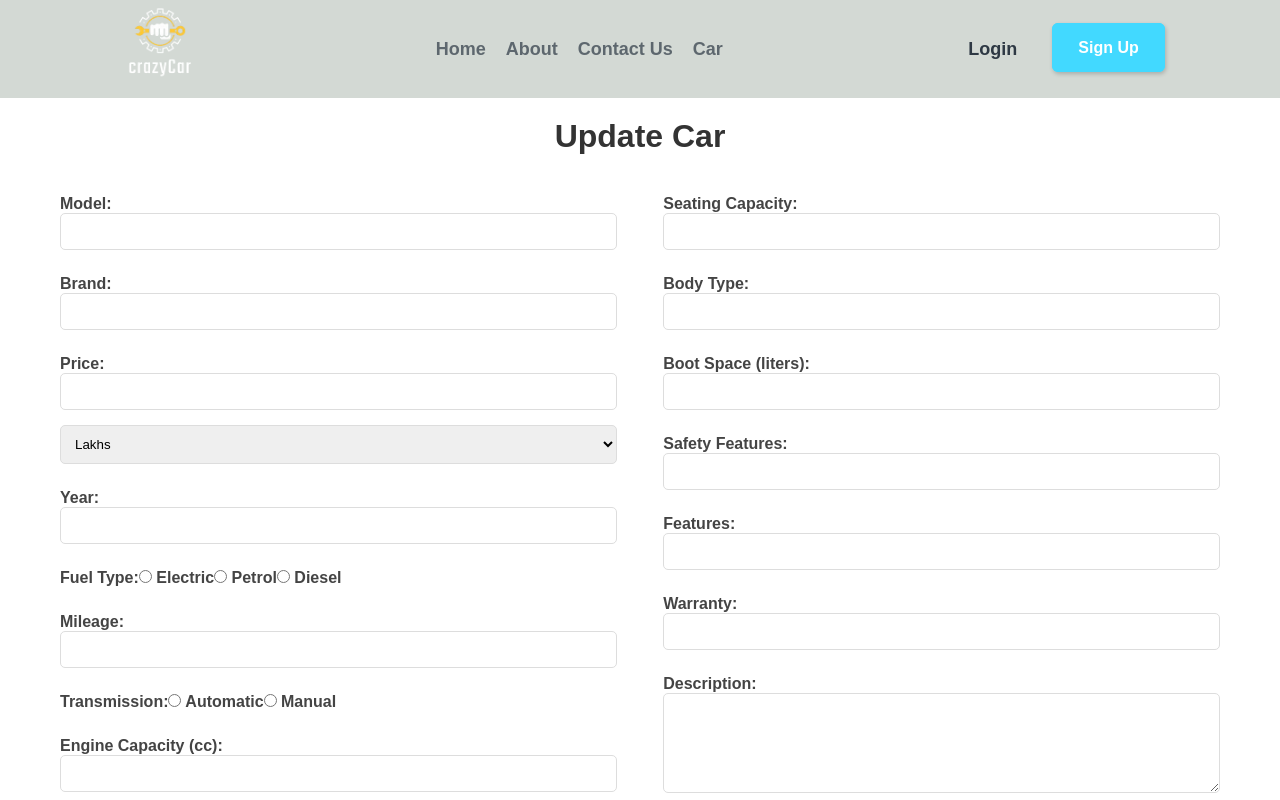
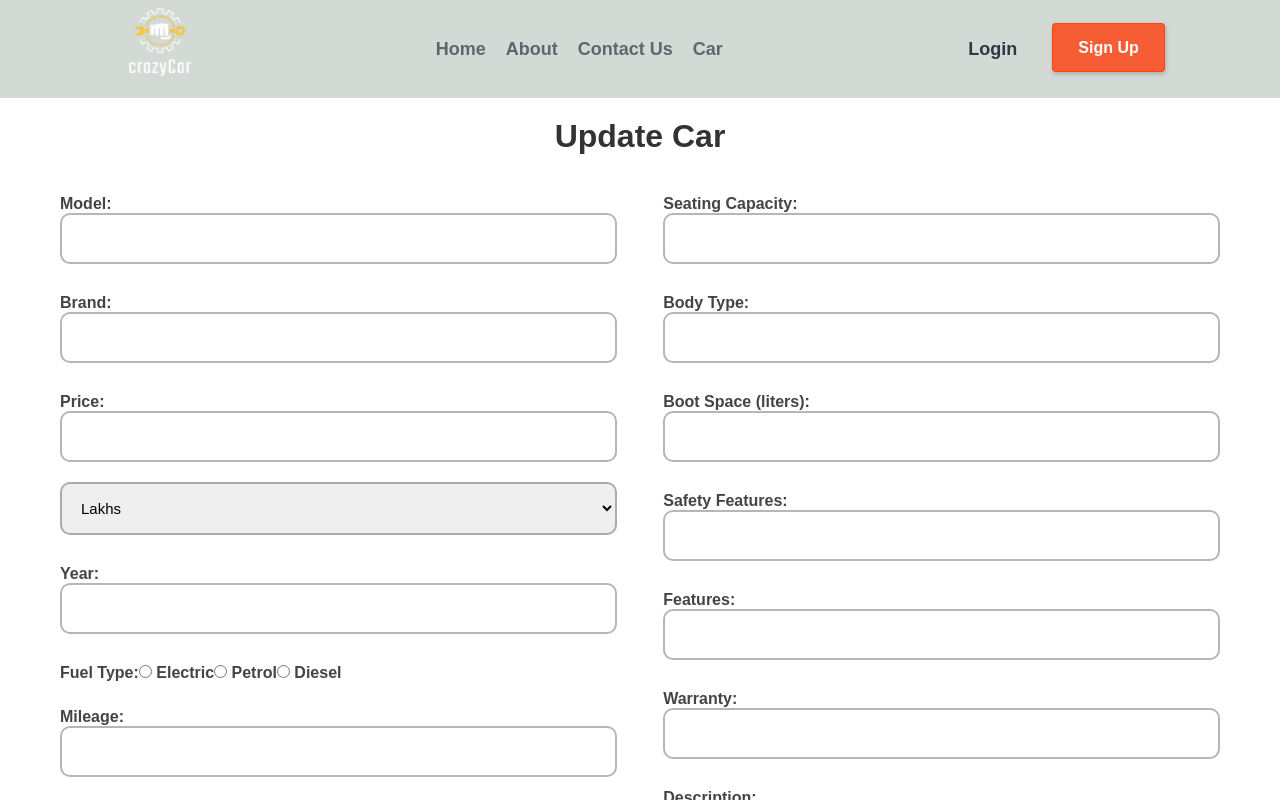
Before and after one commit to princeraval147/crazy-car, a React (Vite) app: page /update-car/1 in a window 1280 px wide. Shown: the top 800 px of the page. Built offline with nearby package versions, Linux system fonts and the light colour scheme; no server answers.

Commit message:
Change Design

```diff
--- a/src/components/Admin/Slidebar.jsx
+++ b/src/components/Admin/Slidebar.jsx
@@ -20,15 +20,16 @@ const Slidebar = () => {
             </NavLink>
           </li>
           <li className="navItem">
+            <NavLink to="addcar" className="hoverEffct">
+              <FaPlus /> Add Car
+            </NavLink>
+          </li>
+          <li className="navItem">
             <NavLink to="carmanage" className="hoverEffct">
               <FaCar /> Car Management
             </NavLink>
           </li>
-          <li className="navItem">
-            <NavLink to="addcar" className="hoverEffct">
-              <FaPlus /> Add Car
-            </NavLink>
-          </li>
+
           <li className="navItem">
             <NavLink to="ratingAnalysis" className="hoverEffct">
               <FaChartBar />  Rating Analysis
--- a/src/components/Admin/UpdateCar.jsx
+++ b/src/components/Admin/UpdateCar.jsx
@@ -100,10 +100,11 @@ const UpdateCar = () => {
                         <input
                             type="text"
                             {...register('model', { required: 'Model is required' })}
-                            style={styles.input}
+                            // style={styles.input}
+                            className='inputFeild'
                             onBlur={(e) => checkModelAvailability(e.target.value)}
                         />
-                        {modelExists && <span style={styles.error}>Model already exists</span>}
+                        {/* {modelExists && <span style={styles.error}>Model already exists</span>} */}
                         {errors.model && <span style={styles.error}>{errors.model.message}</span>}
                     </label>
 
@@ -111,7 +112,8 @@ const UpdateCar = () => {
                         <input
                             type="text"
                             {...register('brand', { required: 'Brand is required' })}
-                            style={styles.input}
+                            // style={styles.input}
+                            className='inputFeild'
                         />
                         {errors.brand && <span style={styles.error}>{errors.brand.message}</span>}
                     </label>
@@ -124,13 +126,15 @@ const UpdateCar = () => {
                                 valueAsNumber: true,
                                 min: { value: 1, message: 'Price must be a positive number' }
                             })}
-                            style={styles.input}
+                            className='inputFeild'
+                            // style={styles.input}
                             min={0}
                         />
                         <select
                             value={priceUnit}
                             onChange={(e) => setPriceUnit(e.target.value)}
-                            style={styles.select}
+                            // style={styles.select}
+                            className='inputFeild'
                         >
                             <option value="Lakhs">Lakhs</option>
                             <option value="Crores">Crores</option>
@@ -141,13 +145,15 @@ const UpdateCar = () => {
                     <label style={styles.label}>Year:
                         <input
                             type="number"
+                            className='inputFeild'
                             {...register('year', {
                                 required: 'Year is required',
                                 valueAsNumber: true,
                                 min: { value: 1900, message: 'Year must be greater than 1900' },
                                 max: { value: new Date().getFullYear(), message: `Year cannot be beyond ${new Date().getFullYear()}` }
                             })}
-                            style={styles.input}
+                            // style={styles.input}
+                            min={1900}
                         />
                         {errors.year && <span style={styles.error}>{errors.year.message}</span>}
                     </label>
@@ -156,7 +162,6 @@ const UpdateCar = () => {
                         <input
                             type="radio"
                             value="Electric"
-
                             {...register('fuelType', { required: 'Fuel type is required' })}
                         /> Electric
                         <input
@@ -176,7 +181,8 @@ const UpdateCar = () => {
                         <input
                             type="text"
                             {...register('mileage', { required: 'Mileage is required' })}
-                            style={styles.input}
+                            // style={styles.input}
+                            className='inputFeild'
                         />
                         {errors.mileage && <span style={styles.error}>{errors.mileage.message}</span>}
                     </label>
@@ -200,7 +206,8 @@ const UpdateCar = () => {
                             {...register('engineCapacity', {
                                 required: 'Engine capacity is required',
                             })}
-                            style={styles.input}
+                            // style={styles.input}
+                            className='inputFeild'
                         />
                         {errors.engineCapacity && <span style={styles.error}>{errors.engineCapacity.message}</span>}
                     </label>
@@ -215,7 +222,8 @@ const UpdateCar = () => {
                                 valueAsNumber: true,
                                 min: { value: 1, message: 'Seating capacity must be at least 1' }
                             })}
-                            style={styles.input}
+                            // style={styles.input}
+                            className='inputFeild'
                         />
                         {errors.seatingCapacity && <span style={styles.error}>{errors.seatingCapacity.message}</span>}
                     </label>
@@ -224,7 +232,8 @@ const UpdateCar = () => {
                         <input
                             type="text"
                             {...register('bodyType', { required: 'Body type is required' })}
-                            style={styles.input}
+                            // style={styles.input}
+                            className='inputFeild'
                         />
                         {errors.bodyType && <span style={styles.error}>{errors.bodyType.message}</span>}
                     </label>
@@ -237,7 +246,8 @@ const UpdateCar = () => {
                                 valueAsNumber: true,
                                 min: { value: 1, message: 'Boot space must be a positive number' }
                             })}
-                            style={styles.input}
+                            // style={styles.input}
+                            className='inputFeild'
                         />
                         {errors.bootSpace && <span style={styles.error}>{errors.bootSpace.message}</span>}
                     </label>
@@ -246,7 +256,8 @@ const UpdateCar = () => {
                         <input
                             type="text"
                             {...register('safetyFeatures', { required: 'Safety features are required' })}
-                            style={styles.input}
+                            // style={styles.input}
+                            className='inputFeild'
                         />
                         {errors.safetyFeatures && <span style={styles.error}>{errors.safetyFeatures.message}</span>}
                     </label>
@@ -255,7 +266,8 @@ const UpdateCar = () => {
                         <input
                             type="text"
                             {...register('features', { required: 'Features are required' })}
-                            style={styles.input}
+                            // style={styles.input}
+                            className='inputFeild'
                         />
                         {errors.features && <span style={styles.error}>{errors.features.message}</span>}
                     </label>
@@ -264,7 +276,8 @@ const UpdateCar = () => {
                         <input
                             type="text"
                             {...register('warranty', { required: 'Warranty is required' })}
-                            style={styles.input}
+                            // style={styles.input}
+                            className='inputFeild'
                         />
                         {errors.warranty && <span style={styles.error}>{errors.warranty.message}</span>}
                     </label>
@@ -272,7 +285,8 @@ const UpdateCar = () => {
                     <label style={styles.label}>Description:
                         <textarea
                             {...register('description', { required: 'Description is required' })}
-                            style={styles.textarea}
+                            // style={styles.textarea}
+                            className='inputFeild'
                         />
                         {errors.description && <span style={styles.error}>{errors.description.message}</span>}
                     </label>
@@ -281,13 +295,15 @@ const UpdateCar = () => {
                         <input
                             type="text"
                             {...register('image', { required: 'Image URL is required' })}
-                            style={styles.input}
+                            // style={styles.input}
+                            className='inputFeild'
                         />
                         {errors.image && <span style={styles.error}>{errors.image.message}</span>}
                     </label>
                 </div>
-
-                <button type="submit" style={styles.submitButton}>Update Car</button>
+                <span style={styles.btnSpan}>
+                    <button type="submit" style={styles.submitButton}>Update Car</button>
+                </span>
             </form>
         </div>
     );
@@ -348,7 +364,7 @@ const styles = {
     },
     submitButton: {
         display: 'block',
-        width: '100%',
+        width: '150px',
         padding: '10px',
         border: 'none',
         backgroundColor: '#007BFF',
--- a/src/index.css
+++ b/src/index.css
@@ -23,15 +23,14 @@ a {
 
 .inputFeild:focus {
     outline: none;
-    border: 2px solid #45A29E;
+    border: 2px solid #f75d34;
 }
 
 .Btn {
-    background: #42d9ff;
-    border: 1px solid #42d9ff;
-    border-radius: 6px;
+    background: #f75d34;
+    border: 1px solid orangered;
+    border-radius: 4px;
     box-shadow: rgba(0, 0, 0, 0.2) 1px 2px 4px;
-    /* box-sizing: border-box; */
     color: #FFFFFF;
     cursor: pointer;
     font-size: 16px;
@@ -42,10 +41,10 @@ a {
 }
 
 .Btn:hover {
-    background-color: rgb(182, 226, 192);
-    color: #141414;
+    background-color: orangered;
+    color: #000;
     transition: 0.5s;
-    border-radius: 4px;
+    border-radius: 8px;
 }
 
 .hoverEffct {
@@ -655,7 +654,9 @@ a.active {
 /*  --------------------------------     CAR   -------------------------------- */
 
 .carFirst {
-    background: url(https://img.freepik.com/premium-photo/happy-family-with-car-travel-summer-vacation-car-sunset_76964-24706.jpg?w=996);
+    /* background: url(https://img.freepik.com/premium-photo/happy-family-with-car-travel-summer-vacation-car-sunset_76964-24706.jpg?w=996); */
+    /* background: linear-gradient(rgba(0, 0, 0, 0.4), rgba(0, 0, 0, 0.4)), url(https://c4.wallpaperflare.com/wallpaper/483/78/479/tesla-model-s-model-x-model-3-electric-car-hd-wallpaper-preview.jpg); */
+    background: url(https://c4.wallpaperflare.com/wallpaper/483/78/479/tesla-model-s-model-x-model-3-electric-car-hd-wallpaper-preview.jpg);
     background-position: center;
     background-repeat: no-repeat;
     background-size: cover;
```
